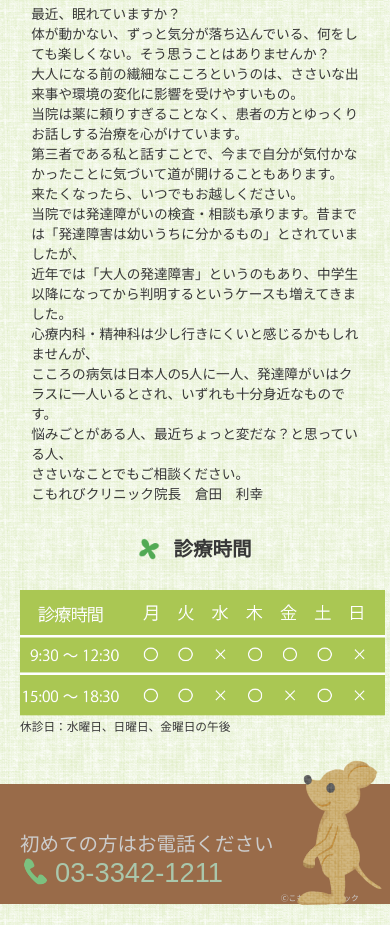
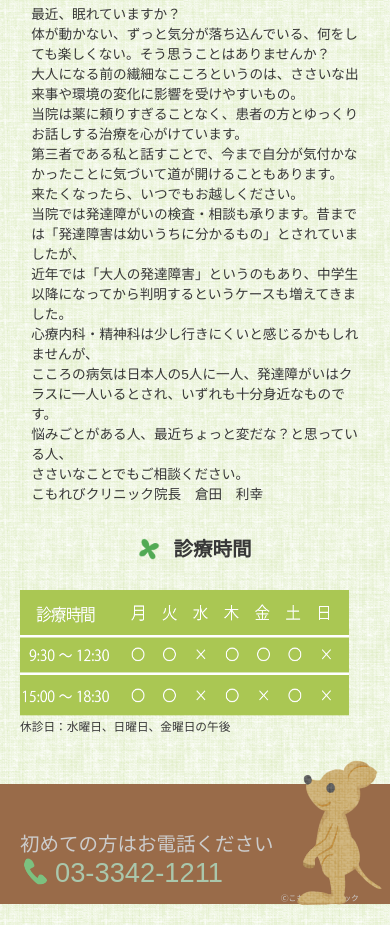
Before and after one commit to 1899-arch/komorebi, a plain HTML site: page index.html in a window 390 px wide. Shown: the part 1124-2049 px from the top of the page. Drawn offline with nearby package versions, Linux system fonts and the light colour scheme; files whose address does not match are found by name.

Commit message:
診療時間の案内画像をサイズ変更

```diff
--- a/css/style.css
+++ b/css/style.css
@@ -413,12 +413,9 @@ header{
 }
 
 .schedule__img{
-    width: 380px;
+    width: 360px;
     height: 171px;
     padding-left: 0px;
-    object-fit: cover;
-    object-position: 0% 0%;
-
 }
 
 .schedule__text{
--- a/index.html
+++ b/index.html
@@ -125,7 +125,6 @@
  </footer>
 
  <script src="http://code.jquery.com/jquery-1.10.1.min.js"></script>
- <script src="http://code.jquery.com/jquery-1.10.1.min.js"></script>
 <script src="slick.min.js"></script>
 
 <script>
```
